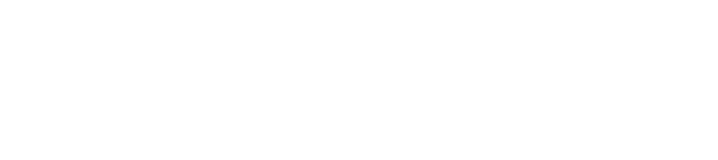
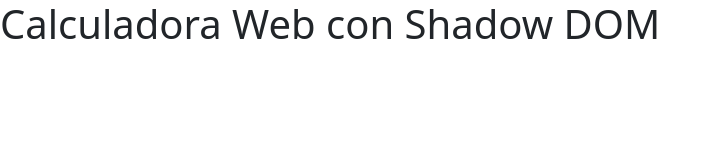
Before and after one commit to JCPB2000/A5.Paguay_Julio_PICW, a plain HTML site: page index.html in a window 1280 px wide. Shown: the whole page, without its empty margins (0-718 px from the left). Drawn offline with Linux system fonts and the light colour scheme.

Commit message:
Creación h1

```diff
--- a/index.html
+++ b/index.html
@@ -9,5 +9,10 @@
 </head>
 <body>
 
+  <!-- Título de la página -->
+  <h1>Calculadora Web con Shadow DOM</h1>
+
+
+
 </body>
 </html>
```
